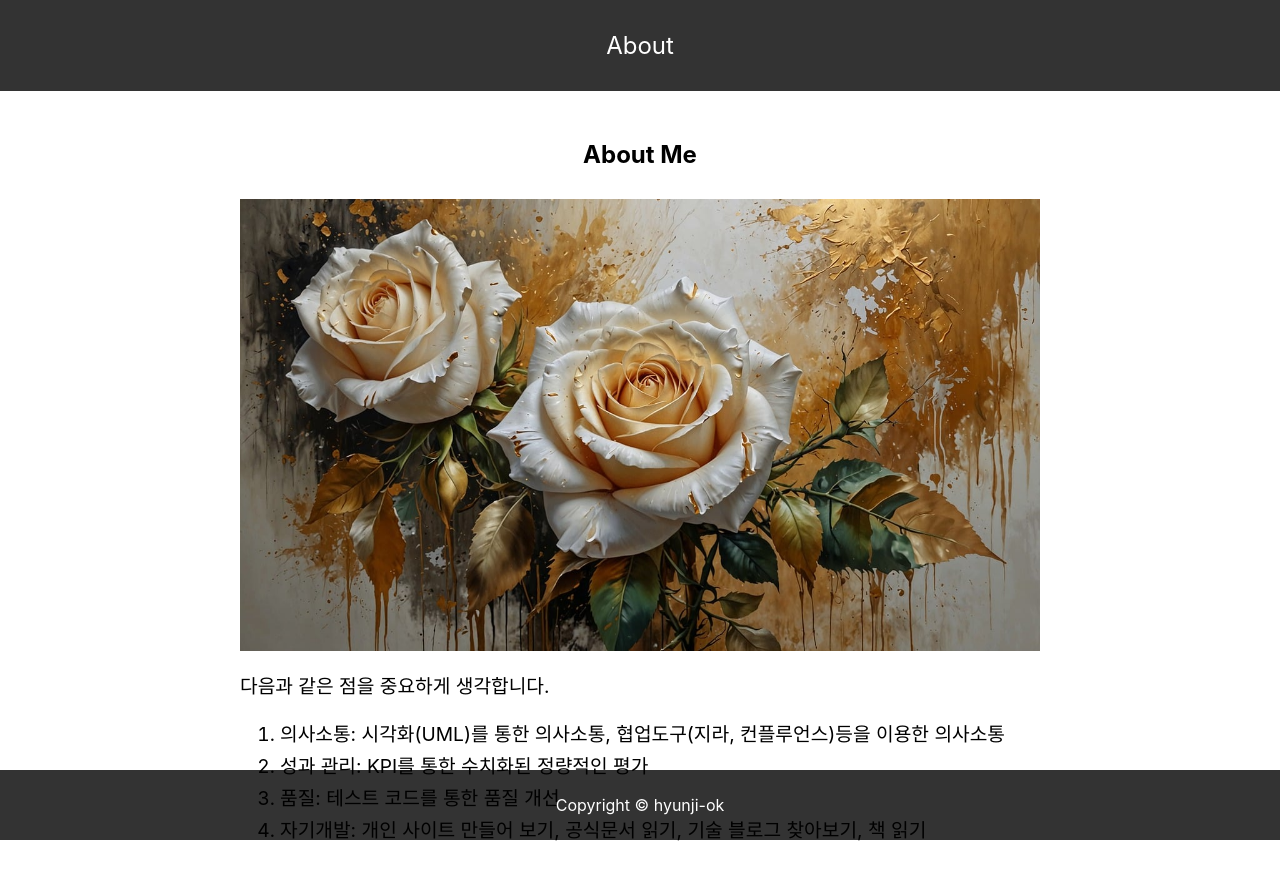
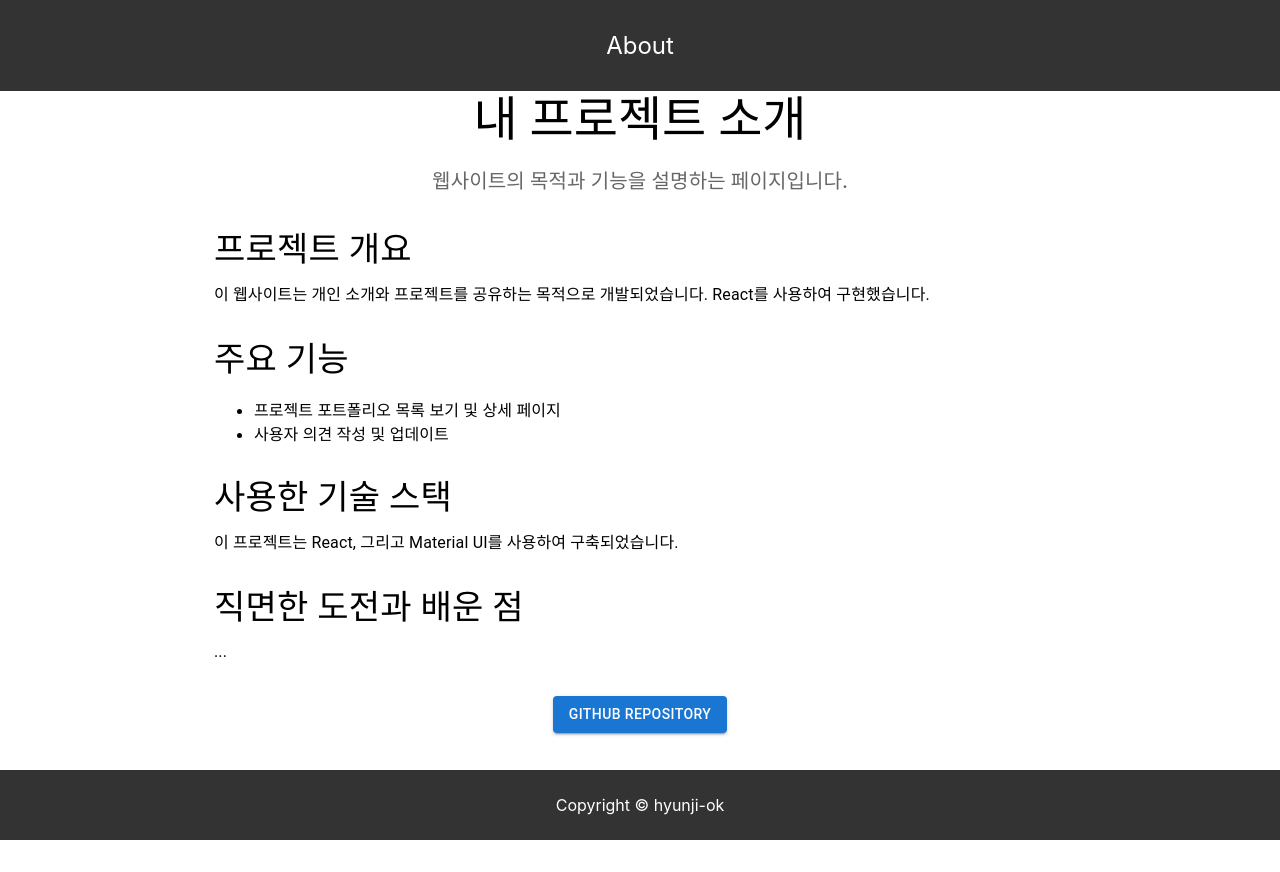
Before and after one commit to hyunji-ok/home, a React (Create React App) app: page /home/products/1 in a window 1280 px wide. After the commit the page ends 840 px from the top, so only its background shows below. Built offline with nearby package versions, Linux system fonts and the light colour scheme.

Commit message:
feat: producs component 수정 및 personalhomepage page 수정

```diff
--- a/src/components/main/Products.tsx
+++ b/src/components/main/Products.tsx
@@ -1,25 +1,21 @@
 /** @jsxImportSource @emotion/react */
 import { css } from '@emotion/react';
 import React from 'react';
-import product1 from 'assets/images/product1_1280.jpg'
+// import product1 from 'assets/images/product1_1280.jpg'
 import product2 from 'assets/images/product2_1280.jpg'
 import { Link } from 'react-router-dom';
-// import product3 from '../images/product3_1280.jpg'
-// import product4 from '../images/product4_1280.jpg'
-// import product5 from '../images/product5_1280.jpg'
-// import product6 from '../images/product6_1280.jpg'
 
 function Products() {
   return (
     <div className="products" css={productsStyle}>
       <h2>Products</h2>
       <div className="product-cards">
-        <Link to={`products/sns`}>
+        {/* <Link to={`products/sns`}>
           <div className="card">
             <img src={product1} alt="sns" />
             <h3>SNS</h3>
           </div>
-        </Link>
+        </Link> */}
 
         <Link to={`products/personal-homepage`}>
           <div className="card">
@@ -27,28 +23,6 @@ function Products() {
             <h3>개인 홈페이지</h3>
           </div>
         </Link>
-
-        {/* <div className="card">
-          <img src={product3} alt="Product 3" />
-          <h3>Product 3</h3>
-          <p>Description of the product...</p>
-        </div>
-        <div className="card">
-          <img src={product4} alt="Product 4" />
-          <h3>Product 4</h3>
-          <p>Description of the product...</p>
-        </div>
-        <div className="card">
-          <img src={product5} alt="Product 5" />
-          <h3>Product 5</h3>
-          <p>Description of the product...</p>
-        </div>
-        <div className="card">
-          <img src={product6} alt="Product 6" />
-          <h3>Product 6</h3>
-          <p>Description of the product...</p>
-        </div> */}
-        {/* Add more cards as needed */}
       </div>
     </div>
   );
--- a/src/routes/products/PersonalHomepage.tsx
+++ b/src/routes/products/PersonalHomepage.tsx
@@ -3,6 +3,8 @@ import { css } from '@emotion/react';
 import React from 'react';
 // import Home from 'components/main/Home';
 import About from 'components/main/About';
+import { Container, Typography, Box, Button } from '@mui/material';
+
 
 const sections = [
     { id: 'about', component: About }
@@ -22,11 +24,66 @@ function PersonalHomepage() {
       </header>
 
       <main css={mainStyle}>
-          {sections.map(({ id, component: Component }) => (
-            <section key={id} id={id}>
-              <Component />
-            </section>
-          ))}
+        <Container maxWidth="md">
+          {/* 소개 */}
+          <Box my={4} textAlign="center">
+            <Typography variant="h3" component="h1" gutterBottom>
+              내 프로젝트 소개
+            </Typography>
+            <Typography variant="h6" color="textSecondary">
+              웹사이트의 목적과 기능을 설명하는 페이지입니다.
+            </Typography>
+          </Box>
+
+          {/* Project Overview */}
+          <Box my={4}>
+            <Typography variant="h4" component="h2" gutterBottom>
+              프로젝트 개요
+            </Typography>
+            <Typography>
+              이 웹사이트는 개인 소개와 프로젝트를 공유하는 목적으로 개발되었습니다.
+              React를 사용하여 구현했습니다.
+            </Typography>
+          </Box>
+
+          {/* Features */}
+          <Box my={4}>
+            <Typography variant="h4" component="h2" gutterBottom>
+              주요 기능
+            </Typography>
+            <ul>
+              <li>프로젝트 포트폴리오 목록 보기 및 상세 페이지</li>
+              <li>사용자 의견 작성 및 업데이트</li>
+            </ul>
+          </Box>
+
+          {/* Technologies */}
+          <Box my={4}>
+            <Typography variant="h4" component="h2" gutterBottom>
+              사용한 기술 스택
+            </Typography>
+            <Typography>
+              이 프로젝트는 React, 그리고 Material UI를 사용하여 구축되었습니다.
+            </Typography>
+          </Box>
+
+          {/* Challenges */}
+          <Box my={4}>
+            <Typography variant="h4" component="h2" gutterBottom>
+              직면한 도전과 배운 점
+            </Typography>
+            <Typography>
+              ...
+            </Typography>
+          </Box>
+
+          {/* 외부링크 */}
+          <Box my={4} textAlign="center">
+            <Button variant="contained" color="primary" href="https://github.com/yourusername/yourproject" target="_blank">
+              GitHub Repository
+            </Button>
+          </Box>
+        </Container>
       </main>
 
       <footer css={footerStyle}>
@@ -70,10 +127,7 @@ function PersonalHomepage() {
   padding-top: 60px; // 고정 헤더를 위한 여백 추가
   height: 85vh;
 
-    section {
-      padding: 60px 0 0;
-      text-align: center;
-    }
+
 `;
 
 const footerStyle = css`
```
Lines whose indentation alone changed are shown as unchanged.
